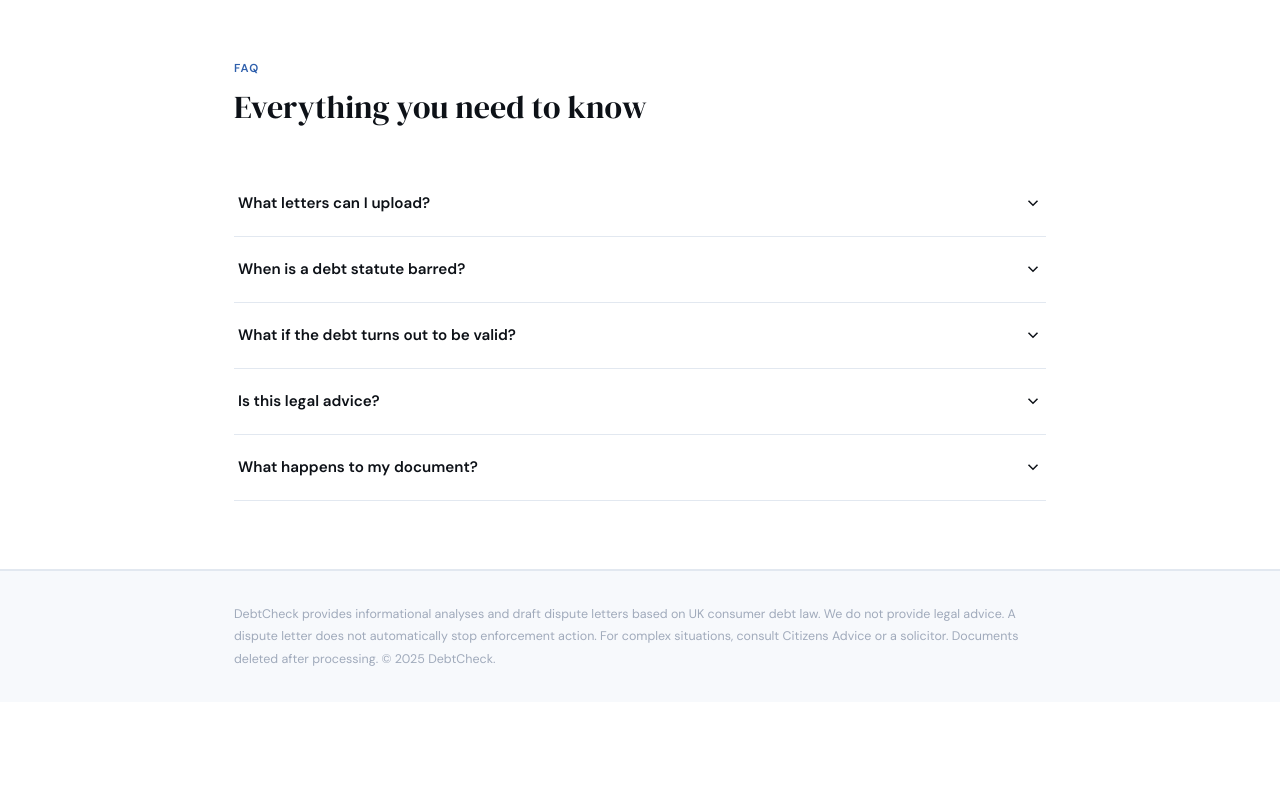
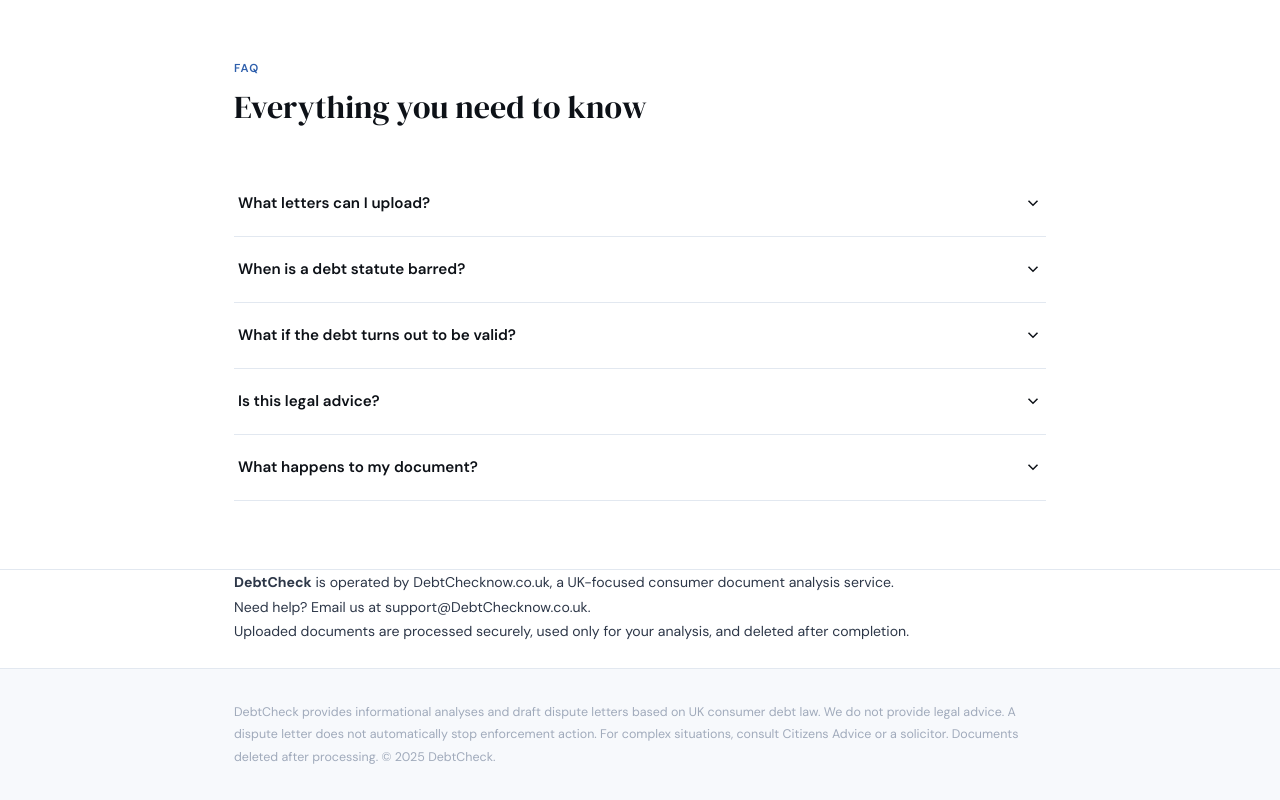
Before and after one commit to DickGroen/debtchecknow, a website: page public/index.html in a window 1280 px wide. Shown: the part 4058-4858 px from the top of the page. Before the commit the page ends 4760 px from the top, so only its background shows below. Drawn offline with Linux system fonts and the light colour scheme.

Commit message:
Add trust footer with service information
Added a footer section with contact information and service details.

```diff
--- a/public/index.html
+++ b/public/index.html
@@ -1,4 +1,3 @@
-
 <!DOCTYPE html>
 <html lang="en">
 <head>
@@ -291,6 +290,12 @@
   </div>
 </section>
 
+<div class="trust-footer" style="max-width:860px;margin:0 auto 24px;padding:0 24px;font-size:0.88rem;color:var(--ink-3);line-height:1.75;">
+  <p><strong>DebtCheck</strong> is operated by DebtChecknow.co.uk, a UK-focused consumer document analysis service.</p>
+  <p>Need help? Email us at <a href="mailto:support@DebtChecknow.co.uk">support@DebtChecknow.co.uk</a>.</p>
+  <p>Uploaded documents are processed securely, used only for your analysis, and deleted after completion.</p>
+</div>
+
 <footer class="disclaimer">
   <div class="container">
     <p>DebtCheck provides informational analyses and draft dispute letters based on UK consumer debt law. We do not provide legal advice. A dispute letter does not automatically stop enforcement action. For complex situations, consult Citizens Advice or a solicitor. Documents deleted after processing. &copy; 2025 DebtCheck.</p>
```
